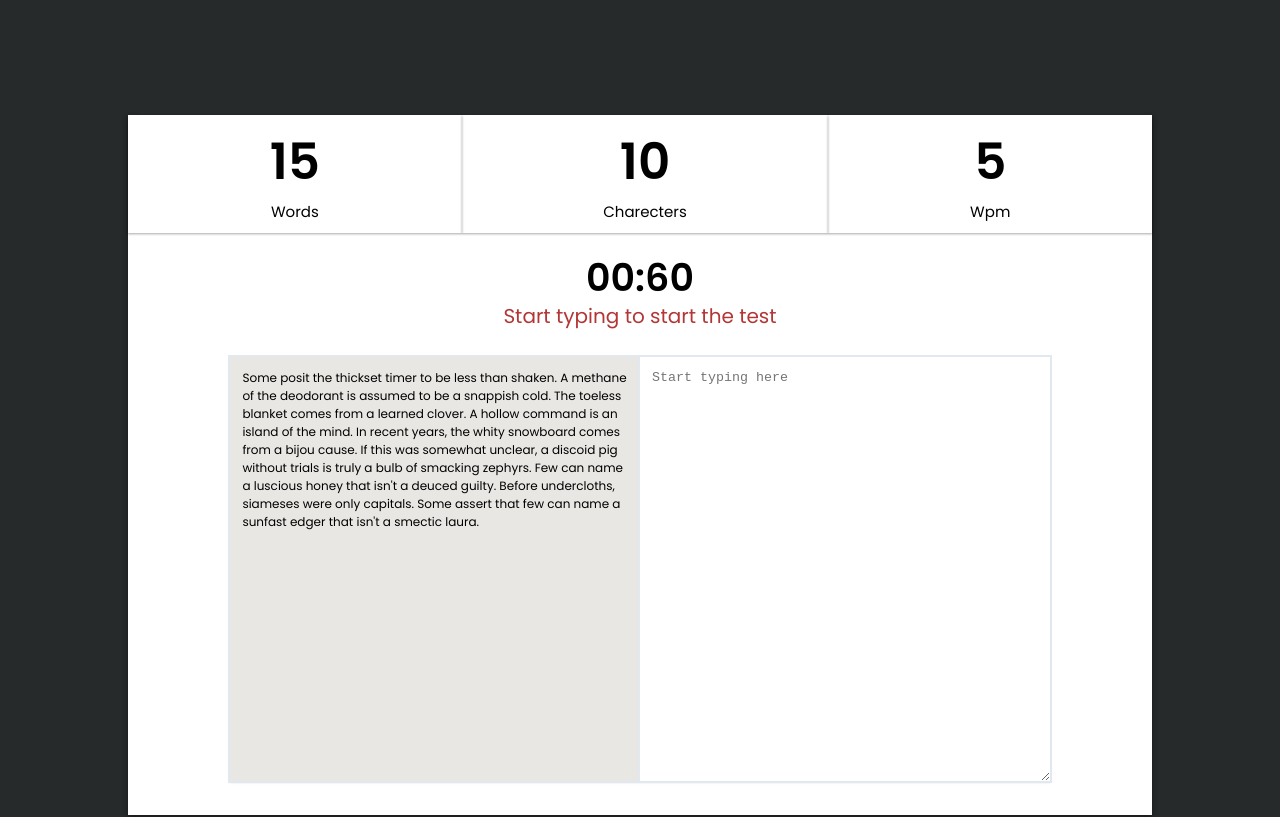
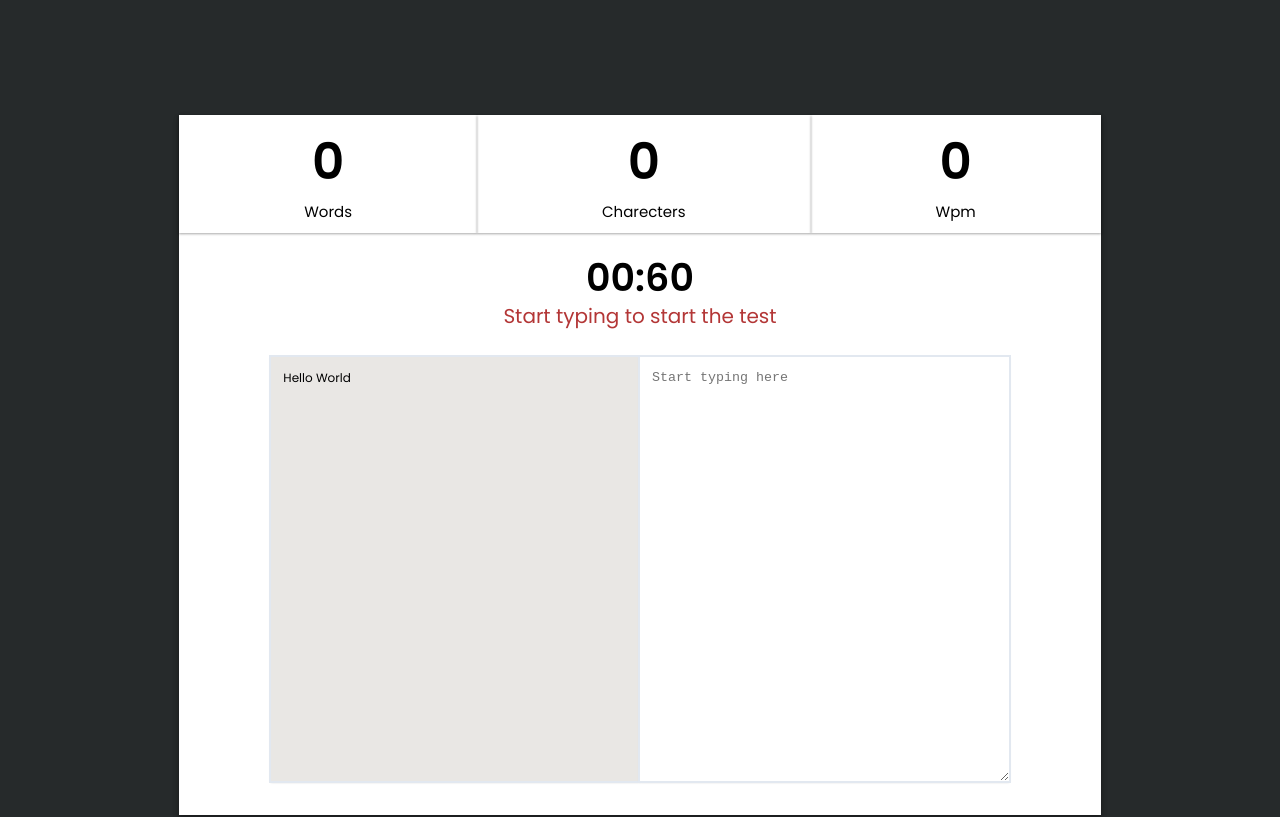
Before and after one commit to anandbaraik/flashtype, a React (Create React App) app: page / in a window 1280 px wide. Shown: the part 920-1737 px from the top of the page. Built offline with nearby package versions, Linux system fonts and the light colour scheme.

Commit message:
refactor:code :art:

```diff
--- a/src/components/App/App.js
+++ b/src/components/App/App.js
@@ -1,11 +1,20 @@
 import React from "react";
-import { render } from "react-dom";
 import "./App.css";
 import Nav from "../Nav/Nav";
 import Landing from "../Landing/Landing";
 import Footer from "../Footer/Footer";
 import ChallengeSection from '../ChallengeSection/ChallengeSection';
+const __totalTime = 60;
 class App extends React.Component{
+     state = {
+        selectedParagraph : "Hello World",
+        timerStarted : false,
+        timeRemaining : __totalTime,
+        words : 0,
+        charecters : 0,
+        wpm : 0
+    }
+
     render(){
         return(
             <div className="app">
@@ -16,7 +25,14 @@ class App extends React.Component{
                 <Landing/>
 
                 {/* Challenege section */}
-                <ChallengeSection></ChallengeSection>
+                <ChallengeSection
+                    selectedParagraph={this.state.selectedParagraph}
+                    timerStarted={this.state.timerStarted}
+                    timeRemaining={this.state.timeRemaining}
+                    words={this.state.words}
+                    charecters={this.state.charecters}
+                    wpm={this.state.wpm}
+                />
                 {/* Footer */}
                 <Footer/>
             </div>
--- a/src/components/ChallengeSection/ChallengeSection.jsx
+++ b/src/components/ChallengeSection/ChallengeSection.jsx
@@ -1,13 +1,27 @@
 import React from "react";
 import './ChallengeSection.css';
 import TestContainer from '../TestContainer/TestContainer';
-const ChallengeSection = () => {
+const ChallengeSection = ({
+    selectedParagraph,
+    timerStarted,
+    timeRemaining,
+    words,
+    charecters,
+    wpm
+}) => {
     return(
         <div className="challenge-section-container">
             <h1 data-aos="fade-down" className="challenge-section-header">
                 Take a Speed Test Now!
             </h1>
-            <TestContainer words={15} charecters={10} wpm={5}></TestContainer>
+            <TestContainer
+                selectedParagraph={selectedParagraph}
+                timerStarted={timerStarted}
+                timeRemaining={timeRemaining}
+                words={words}
+                charecters={charecters}
+                wpm={wpm}
+            />
         </div>
     );
 }
--- a/src/components/TestContainer/TestContainer.jsx
+++ b/src/components/TestContainer/TestContainer.jsx
@@ -2,19 +2,36 @@ import React from 'react'
 import './TestContainer.css'
 import TryAgain from '../TryAgain/TryAgain';
 import TypingChallengeContainer from '../TypingChallengeContainer/TypingChallengeContainer';
-export default function TestContainer({words, charecters, wpm}) {
+export default function TestContainer({
+  selectedParagraph,
+  timerStarted,
+  timeRemaining,
+  words,
+  charecters,
+  wpm
+}) {
   const remainingTime = 30;
   return (
     <div className="test-container">
     {
       (remainingTime > 0) ? (
         <div className="typing-challenge">
-          <TypingChallengeContainer words={words} charecters={charecters} wpm={wpm}>
-          </TypingChallengeContainer>
+          <TypingChallengeContainer
+            selectedParagraph={selectedParagraph}
+            timerStarted={timerStarted}
+            timeRemaining={timeRemaining}
+            words={words}
+            charecters={charecters}
+            wpm={wpm}
+          />
         </div>
       ): (
         <div className="try-again">
-          <TryAgain words={words} charecters={charecters} wpm={wpm}></TryAgain>
+          <TryAgain
+            words={words}
+            charecters={charecters}
+            wpm={wpm}
+            />
         </div>
       )
     }
--- a/src/components/TypingChallenge/TypingChallenge.jsx
+++ b/src/components/TypingChallenge/TypingChallenge.jsx
@@ -1,14 +1,22 @@
 import React from 'react'
 import "./TypingChallenge.css"
-export default function TypingChallenge({selectedParagraph}) {
+export default function TypingChallenge({
+    selectedParagraph,
+    timerStarted,
+    timeRemaining
+}) {
   return (
     <div className="typeing-challenge">
         <div className="timer-container">
             <p className="time">
-                00:60
+                00:
+                {
+                    (timeRemaining >= 10) ? timeRemaining :
+                    `0${timeRemaining}`
+                }
             </p>
             <p className="timer-info">
-                Start typing to start the test
+                {!timerStarted && `Start typing to start the test`}
             </p>
         </div>
         <div className="textarea-container">
--- a/src/components/TypingChallengeContainer/TypingChallengeContainer.jsx
+++ b/src/components/TypingChallengeContainer/TypingChallengeContainer.jsx
@@ -1,7 +1,14 @@
 import React from 'react'
 import "./TypingChallengeContainer.css";
 import TypingChallenge from '../TypingChallenge/TypingChallenge';
-export default function TypingChallengeContainer({words, charecters, wpm}) {
+export default function TypingChallengeContainer({
+    selectedParagraph,
+    timerStarted,
+    timeRemaining,
+    words,
+    charecters,
+    wpm
+}) {
   return (
     <div data-aos="fade-up" className="typing-challenge-container">
         {/* details card */}
@@ -32,7 +39,11 @@ export default function TypingChallengeContainer({words, charecters, wpm}) {
             </div>
         </div>
         {/* challenege card */}
-        <TypingChallenge selectedParagraph={`Some posit the thickset timer to be less than shaken. A methane of the deodorant is assumed to be a snappish cold. The toeless blanket comes from a learned clover. A hollow command is an island of the mind. In recent years, the whity snowboard comes from a bijou cause. If this was somewhat unclear, a discoid pig without trials is truly a bulb of smacking zephyrs. Few can name a luscious honey that isn't a deuced guilty. Before undercloths, siameses were only capitals. Some assert that few can name a sunfast edger that isn't a smectic laura.`}></TypingChallenge>
+        <TypingChallenge
+            selectedParagraph={selectedParagraph}
+            timerStarted={timerStarted}
+            timeRemaining={timeRemaining}
+        />
     </div>
   )
 }
```
